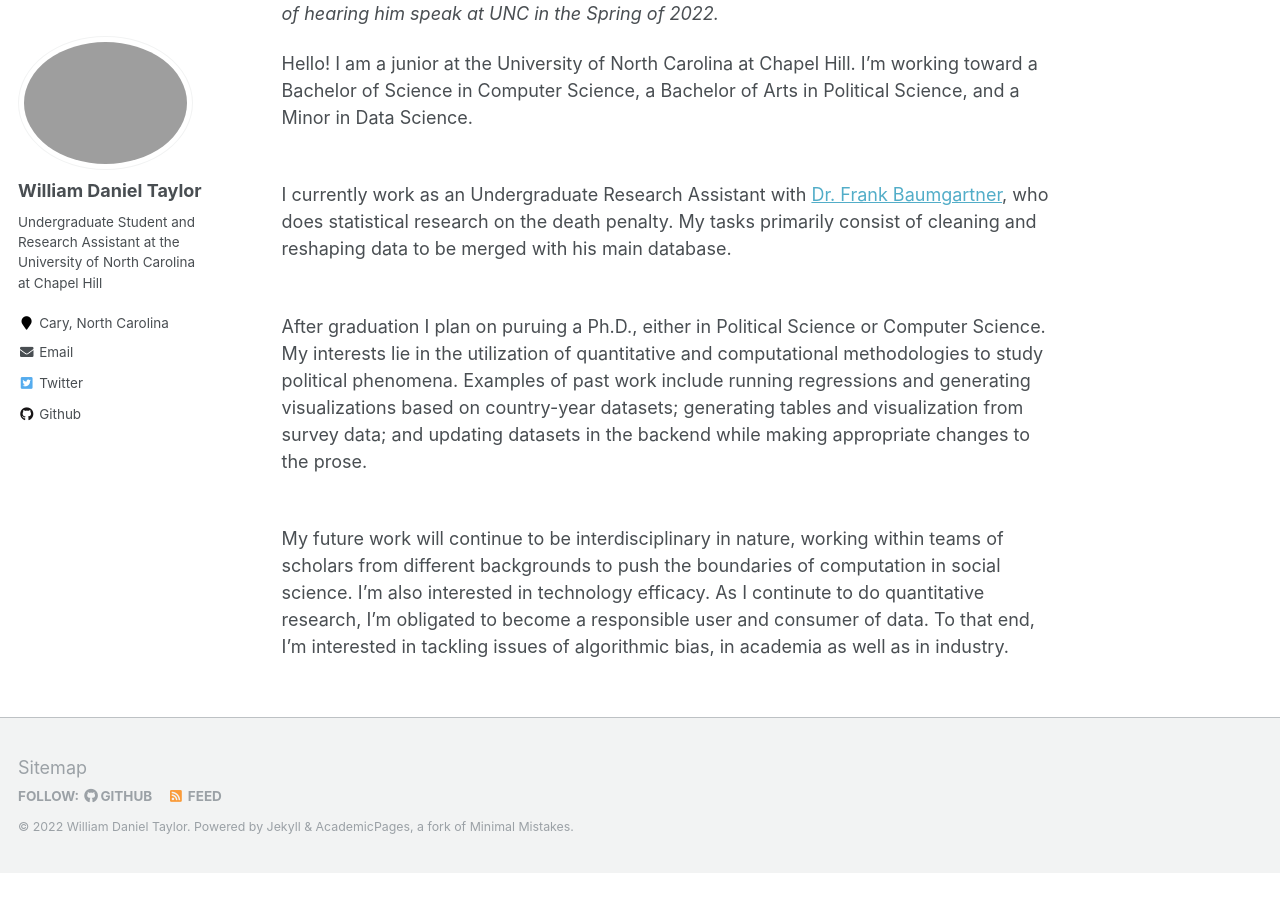
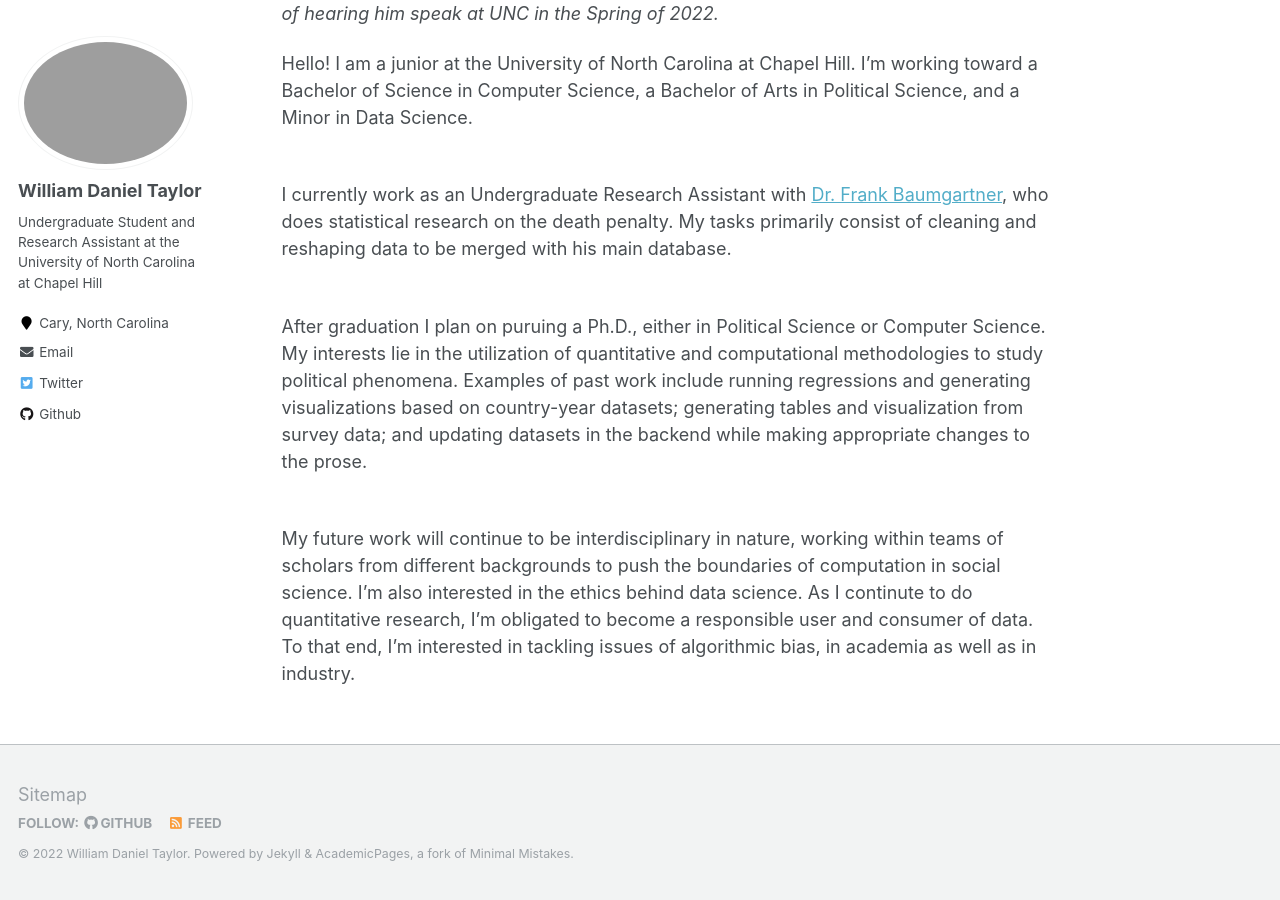
Before and after one commit to wdtaylor30/wdtaylor30.github.io, a Jekyll site: the page built from _pages/about.md, in a window 1280 px wide and 900 px high, scrolled down 666 px. Built offline with Jekyll 4.4.1, drawn with Linux system fonts in a browser that asks for light colours; before the commit the page ends 1539 px from its top, so only the background shows below that.

Commit message:
efficacy was the wrong word

```diff
--- a/_pages/about.md
+++ b/_pages/about.md
@@ -17,4 +17,4 @@ I currently work as an Undergraduate Research Assistant with [Dr. Frank Baumgart
 
 After graduation I plan on puruing a Ph.D., either in Political Science or Computer Science. My interests lie in the utilization of quantitative and computational methodologies to study political phenomena. Examples of past work include running regressions and generating visualizations based on country-year datasets; generating tables and visualization from survey data; and updating datasets in the backend while making appropriate changes to the prose.<br> <br>
 
-My future work will continue to be interdisciplinary in nature, working within teams of scholars from different backgrounds to push the boundaries of computation in social science. I'm also interested in technology efficacy. As I continute to do quantitative research, I'm obligated to become a responsible user and consumer of data. To that end, I'm interested in tackling issues of algorithmic bias, in academia as well as in industry.
+My future work will continue to be interdisciplinary in nature, working within teams of scholars from different backgrounds to push the boundaries of computation in social science. I'm also interested in the ethics behind data science. As I continute to do quantitative research, I'm obligated to become a responsible user and consumer of data. To that end, I'm interested in tackling issues of algorithmic bias, in academia as well as in industry.
```
